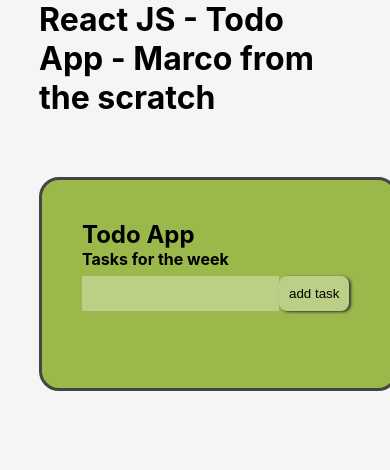
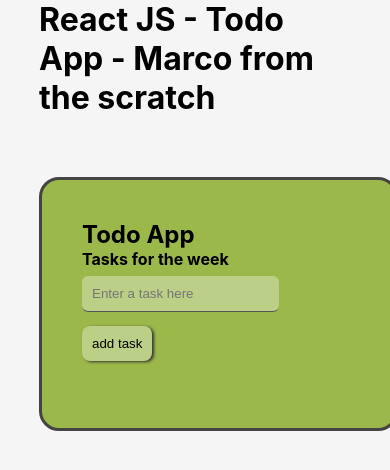
Before and after one commit to MarcoTheFrontEndGuy/reactjs-todo-list--2-inputs-5-buttons, a React (Create React App) app: page / in a window 390 px wide. Shown: the top 470 px of the page. Built offline with nearby package versions, Linux system fonts and the light colour scheme.

Commit message:
missing some minor details, but I uploaded to github

```diff
--- a/src/App.js
+++ b/src/App.js
@@ -12,12 +12,23 @@ export default function App() {
   const [todoId, setTodoId ] = useState(null);
   const [todoNewTask, setTodoNewTask] = useState("");
   const [isCompleted, setIsCompleted] = useState([]);
-
+  const [addEmptyTask, setAddEmptyTask] = useState(false);
 
 
   const todoIdEdit = (id) => {
     setTodoId(id);
   }
+
+
+  const createTask = (e) => {
+    setAddEmptyTask(false);
+    setNewTask(e.target.value)
+  };
+
+
+
+
+
 
 
   const addTask = (e) => {
@@ -32,10 +43,12 @@ export default function App() {
       setTodoId(null);
     }
     if(newTask === "") {
-      alert("Please type a task for this week");
+      // alert("Please type a task for this week");
+      setAddEmptyTask(true);
     } else {
       setTodo([...todo, newTodo]);
       setNewTask("");
+      setAddEmptyTask(false);
     }
   }
 
@@ -89,9 +102,13 @@ export default function App() {
         <h4>Tasks for the week</h4>
 
         <form onSubmit={addTask}>
-          <input className="input-task" type="text" onChange={(e) => setNewTask(e.target.value)} value={newTask}  />
+          {/* <input className="input-add-task" type="text" onChange={(e) => setNewTask(e.target.value)} value={newTask}  />
+          <button className="button-add-task" type="submit">add task</button> */}
+          <input className={`input-add-task ${addEmptyTask && "warningSendingEmptyInput"}`} type="text" onChange={ (e) => createTask(e)}   value={newTask}  placeholder="Enter a task here"/>
 
-          <button className="button-input-task" type="submit">add task</button>
+
+
+          <button className="button-add-task" type="submit">add task</button>
 
         </form>
 
@@ -120,7 +137,7 @@ export default function App() {
                 </>
                 :
                 <>
-                <button className='basic-button' onClick={ () => submitNewTask(todo.id)} >submit edit</button>
+                <button className='basic-button' onClick={ () => submitNewTask(todo.id)} >edit task</button>
                 </>
               }
 
--- a/src/todoApp-marco-css.css
+++ b/src/todoApp-marco-css.css
@@ -16,21 +16,13 @@ body {
     margin: auto;
     padding: 40px;
     border-radius: 20px;
-    /* border-top-right-radius: 20px; */
     background-color: #fff;
     background-color: #9BB84A;
     margin-top: 60px;
     border: 3px solid #444;
 }
 
-/* .input-task, .button-input-task {
-    border: 2px solid rgb(0, 0, 0);
-    padding: 10px;
-    margin: 20px 0;
-} */
-
-.input-task, .button-input-task, input[type="text"] {
-/* .button-input-task, input[type="text"] { */
+.button-add-task {
     background-color: #BCCF86;
     padding: 10px;
     margin: 20px 0;
@@ -38,13 +30,15 @@ body {
     border: none
 }
 
-.input-task {
+.input-add-task,
+.inputToEditTask {
     background-color: #BCCF86;
     padding: 10px;
-    /* margin: 20px 0; */
     margin: 7px 0;
+    margin-right: 10px;
     outline: none;
-    border: none
+    border: none;
+    border-radius: 6px;
 }
 
 .inputToEditTask {
@@ -52,12 +46,17 @@ body {
     border-bottom: 1px solid black;
 }
 
-.button-input-task {
+/* .button-input-task, */
+.button-add-task {
     margin-left: 20px;
     border-color: #555;
     box-shadow: 2px 1px 3px #333;
     border-radius: 8px;
     transition: all .1s;
+}
+
+.warningSendingEmptyInput {
+    border: 1px solid red;
 }
 
 .todo-item__buttons {
@@ -76,9 +75,11 @@ body {
     transition: all .1s;
 }
 
-.button-input-task:active {
+/* .button-input-task:active, */
+.button-add-task:active {
     box-shadow: 1px 0 1px #444;
 }
+
 .todo-item {
     display: flex;
     justify-content: space-between;
@@ -91,10 +92,9 @@ body {
     background-color: rgba(255, 255, 255, 0.4);
 }
 
-.checked {
-    /* flex-grow: 1; */
+/* .checked {
     position: relative;
-}
+} */
 
 .line-through {
     text-decoration: line-through;
@@ -104,13 +104,6 @@ body {
     display: none;
 }
 
-/* .buttonIcon {
-    width: 25px;
-    height: 25px;
-    margin: 0 5px;
-    color: #333;
-    transition: all .5s;
-} */
 .buttonIcon {
     width: 18px;
     height: 18px;
@@ -118,8 +111,6 @@ body {
     color: #333;
     transition: all .5s;
 }
-
-
 
 .buttonIcon:hover {
     color: rgb(0, 0, 0);
--- a/src/todoApp-mediaqueries-marco-css.css
+++ b/src/todoApp-mediaqueries-marco-css.css
@@ -1,23 +1,32 @@
 @media screen and (max-width: 700px) {
     form {
-        margin-bottom: 30px;
+        margin-bottom: 20px;
     }
 
     .todo-item {
-        background: orange;
-        border: 20px solid skyblue;
+        /* background: orange;
+        border: 20px solid skyblue; */
         flex-wrap: wrap;
     }
 
     /* .input-task, input[type="text"] {   */
-    .input-task, .button-input-task, input[type="text"] {
+    .input-task, .button-input-task, /*input[type="text"] */ {
         margin: 7px 0;
+    }
+
+    .button-add-task {
+        margin: 7px 0;
+    }
+
+    .input-add-task {
+        border-bottom: 1px solid #555;
+        margin: 7px 0;
+        margin-right: 10px;
     }
 
     .checked {
         max-width: 80%;
         flex-basis: 550px;
         margin-bottom: 15px;
-
     }
 }
```
